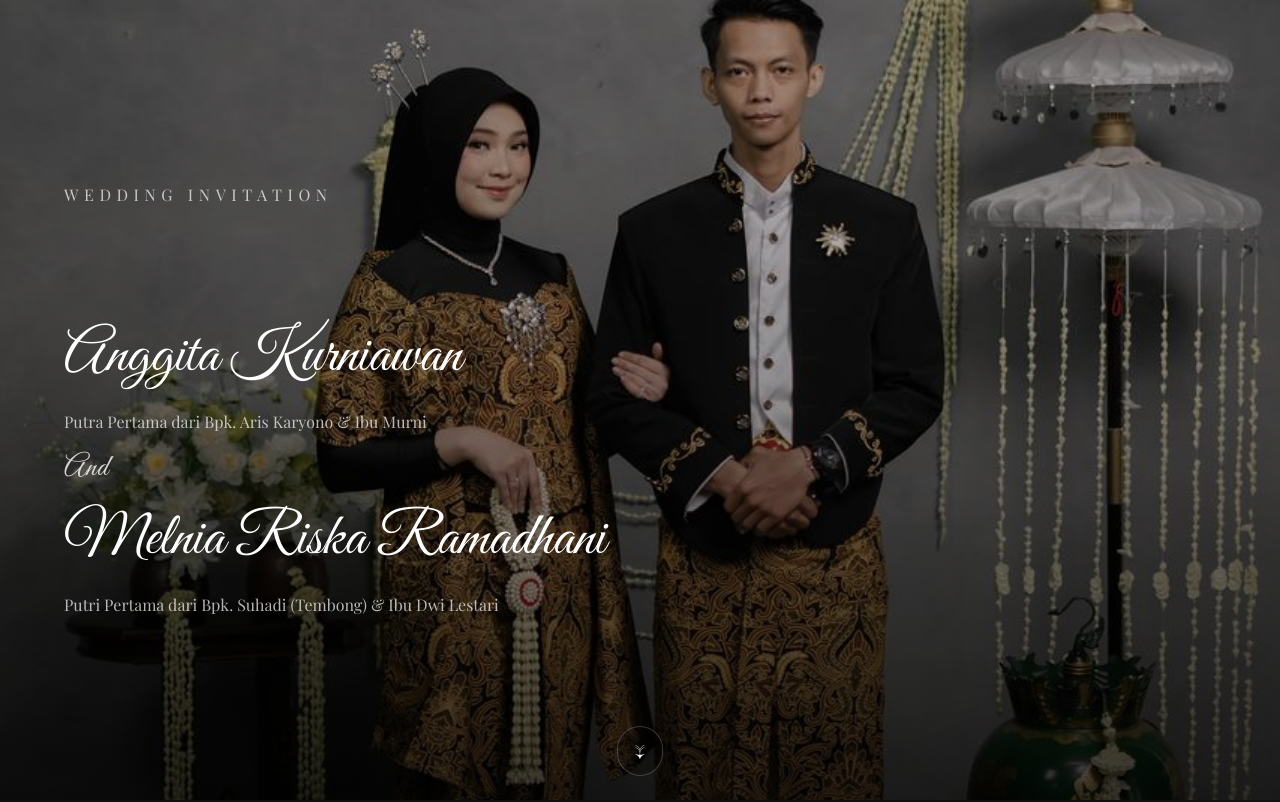
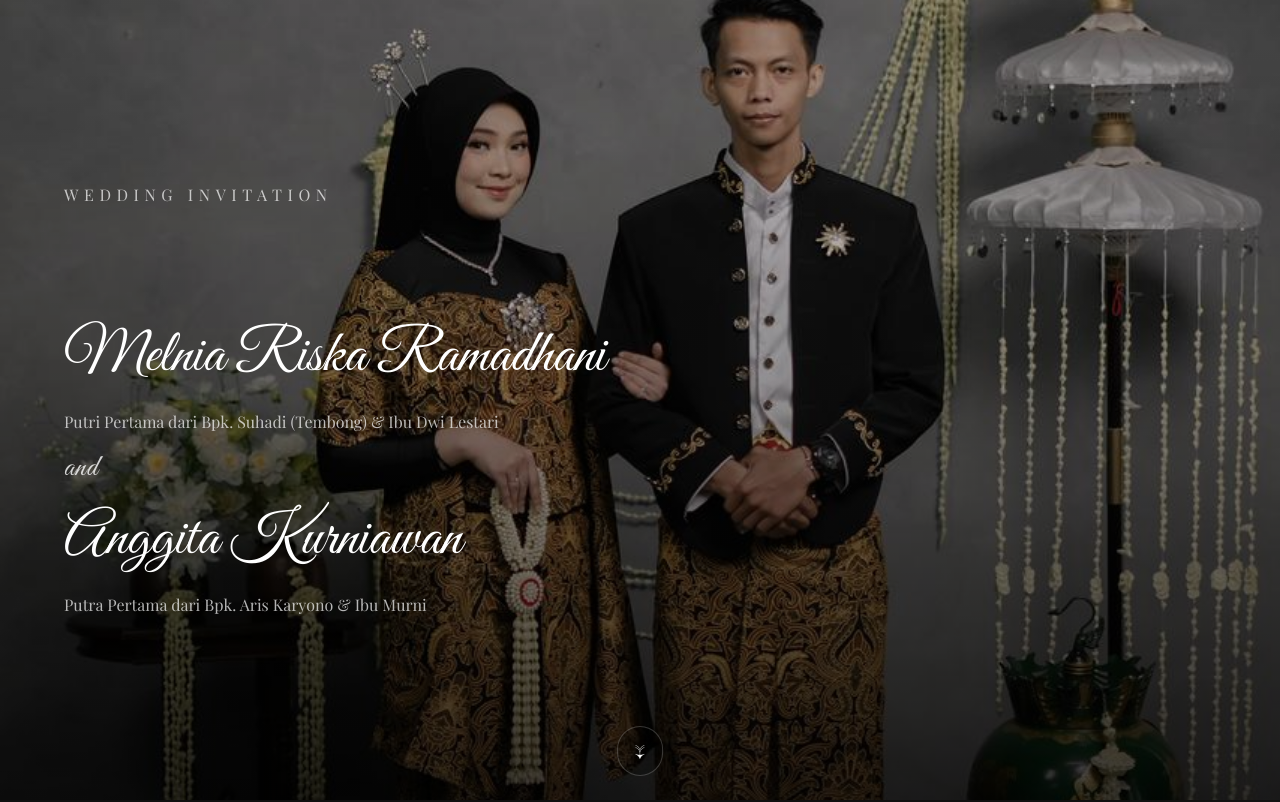
Before and after one commit to FawwazCode/Wedding-Invitation-Anggita-and-Melnia, a Next.js app: page /invitation in a window 1280 px wide. Shown: the top 802 px of the page. Built offline with nearby package versions, Linux system fonts and the light colour scheme; a web font is replaced by a local one.

Commit message:
perubahan font

```diff
--- a/app/invitation/page.tsx
+++ b/app/invitation/page.tsx
@@ -20,7 +20,7 @@ export default function InvitationPage() {
   }, []);
 
   return (
-    <main>
+    <main className="min-h-screen">
       <audio ref={audioRef} src="/audio/wedding-music.mp3" loop className="hidden" />
       <Hero />
       <BrideGroom />
--- a/components/Footer.tsx
+++ b/components/Footer.tsx
@@ -6,7 +6,7 @@ export default function Footer() {
   return (
     <footer className="py-10 text-center text-sm text-gray-400">
       <p>Terima kasih atas doa dan restu Anda</p>
-      <p className="mt-2 text-gold">Anggit & Melnia</p>
+      <p className="mt-2 text-gold">Imel & Anggit</p>
 
       {/* Watermark */}
       <motion.div
@@ -15,7 +15,7 @@ export default function Footer() {
         transition={{ duration: 2, delay: 1 }}
         className="mt-11 text-xs text-white/30"
       >
-        © 2026 Crafted by Fawwaz Hirogest Putra Andaya
+        © 2026 Crafted by Fawwaz Hirogest | 0859 3985 9097
       </motion.div>
     </footer>
   );
--- a/components/Hero.tsx
+++ b/components/Hero.tsx
@@ -45,31 +45,32 @@ export default function Hero() {
             <br />
           </p>
           <div className="text-center lg:text-left space-y-4">
+  {/* Nama 1 */}
+  <h1 className={`${greatVibes.className} text-4xl sm:text-5xl md:text-6xl leading-tight text-white`}>
+    Melnia Riska Ramadhani
+  </h1>
 
-  {/* Nama 1 */}
+  {/* Orang tua 1 */}
+  <p className="text-sm text-white/70 sm:text-base">
+    Putri Pertama dari Bpk. Suhadi (Tembong) & Ibu Dwi Lestari
+  </p>
+
+  {/* AND */}
+  <p className={`${greatVibes.className} text-white/80 text-3xl tracking-wide`}>
+    and
+  </p>
+
+  {/* Nama 2 */}
   <h1 className={`${greatVibes.className} text-4xl sm:text-5xl md:text-6xl leading-tight text-white`}>
     Anggita Kurniawan
   </h1>
 
-  {/* Orang tua 1 */}
+  {/* Orang tua 2 */}
   <p className="text-sm text-white/70 sm:text-base">
     Putra Pertama dari Bpk. Aris Karyono & Ibu Murni
   </p>
 
-  {/* AND */}
-  <p className={`${greatVibes.className} text-white/80 text-3xl tracking-wide`}>
-    And
-  </p>
 
-  {/* Nama 2 */}
-  <h1 className={`${greatVibes.className} text-4xl sm:text-5xl md:text-6xl leading-tight text-white`}>
-    Melnia Riska Ramadhani
-  </h1>
-
-  {/* Orang tua 2 */}
-  <p className="text-sm text-white/70 sm:text-base">
-    Putri Pertama dari Bpk. Suhadi (Tembong) & Ibu Dwi Lestari
-  </p>
 
 </div>
 
--- a/components/OpenInvitation.tsx
+++ b/components/OpenInvitation.tsx
@@ -189,8 +189,9 @@ export default function OpenInvitation({
                     Undangan Pernikahan
                   </p>
                   <h1 className="mb-4 text-3xl font-serif uppercase tracking-[0.2em] text-white drop-shadow-[0_8px_30px_rgba(255,255,255,0.25)] sm:text-5xl">
-                    Anggita <br />&<br /> Melnia
+                    Imel <br /><span className="text-2xl">and</span><br /> Anggit
                   </h1>
+
                   <p className="mx-auto mb-5 max-w-xl text-xs leading-6 text-white/90 sm:text-sm">
                     Dengan senang hati kami mengundang Anda merayakan momen spesial kami. Hadir dan bersama-sama menciptakan kenangan indah dalam hari istimewa ini.
                   </p>
```
